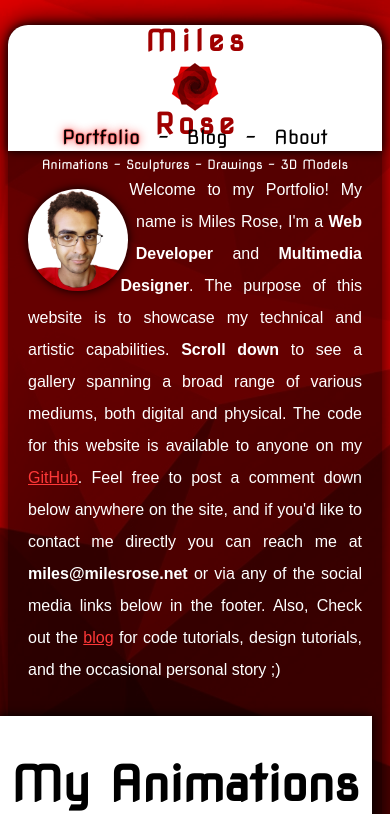
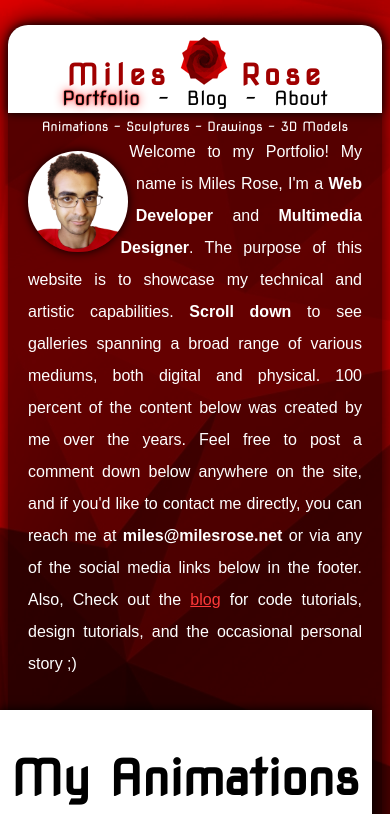
Before and after one commit to MilesOfRoses/my-jekyll, a Jekyll site: the page built from index.html, in a window 390 px wide. Shown: the top 814 px of the page. Built offline with Jekyll 4.4.1, drawn with Linux system fonts in a browser that asks for light colours; a script that is not in the unit is left out; comment, search, counter and statistics services are not loaded.

Commit message:
fixed mobile view for title

```diff
--- a/css/common.css
+++ b/css/common.css
@@ -377,11 +377,13 @@ h3 {
 
 	div.icon-placeholder:before {
 	content:url(../img/rose-loop-50x50.gif);
-}
+	margin-left: -40px;
+	margin-right: -40px;
+	}
 
 	#feed-button{
 	margin-top: 10px;
-}
+	}
 
 	.media-section {
 		margin-top: 30px;
@@ -432,6 +434,11 @@ h3 {
 		letter-spacing: .3rem;
 		margin-bottom: 0;
 		margin-left: 2px;
+		display: inline;
+	}
+
+	#logo{
+		margin-bottom: -10px;
 	}
 
 	h1{
--- a/index.html
+++ b/index.html
@@ -17,8 +17,7 @@ meta: A portfolio of animations, drawings and sculptures by Miles Rose
 <div id="bio-card">
 
 	<div id="circle-shape-example">
-	  <p id="bio" class="home-bio"><img src="{{site.baseurl}}/img/headshot.jpg" alt="a picture of miles rose" class="curve" id="headshot">Welcome to my Portfolio! My name is Miles Rose, I'm a <b>Web Developer</b> and <b>Multimedia Designer</b>. The purpose of this website is to showcase my technical and artistic capabilities. <b>Scroll down</b> to see a gallery spanning a broad range of various mediums, both digital and physical. The code for this website is available to anyone on my <a href="https://github.com/MilesOfRoses/my-jekyll" class="redlink" target="blank">GitHub</a>.
-	 Feel free to post a comment down below anywhere on the site, and if you'd like to contact me directly you can reach me at <b>miles@milesrose.net</b> or via any of the social media links below in the footer. Also, Check out the <a href="http://milesrose.net/blog/" class="redlink" target="blank"> blog</a> for code tutorials, design
+	  <p id="bio" class="home-bio"><img src="{{site.baseurl}}/img/headshot.jpg" alt="a picture of miles rose" class="curve" id="headshot">Welcome to my Portfolio! My name is Miles Rose, I'm a <b>Web Developer</b> and <b>Multimedia Designer</b>. The purpose of this website is to showcase my technical and artistic capabilities. <b>Scroll down</b> to see galleries spanning a broad range of various mediums, both digital and physical. 100 percent of the content below was created by me over the years. Feel free to post a comment down below anywhere on the site, and if you'd like to contact me directly, you can reach me at <b>miles@milesrose.net</b> or via any of the social media links below in the footer. Also, Check out the <a href="http://milesrose.net/blog/" class="redlink" target="blank"> blog</a> for code tutorials, design
 	 tutorials, and the occasional personal story ;)</p>
 	</div>
 
```
